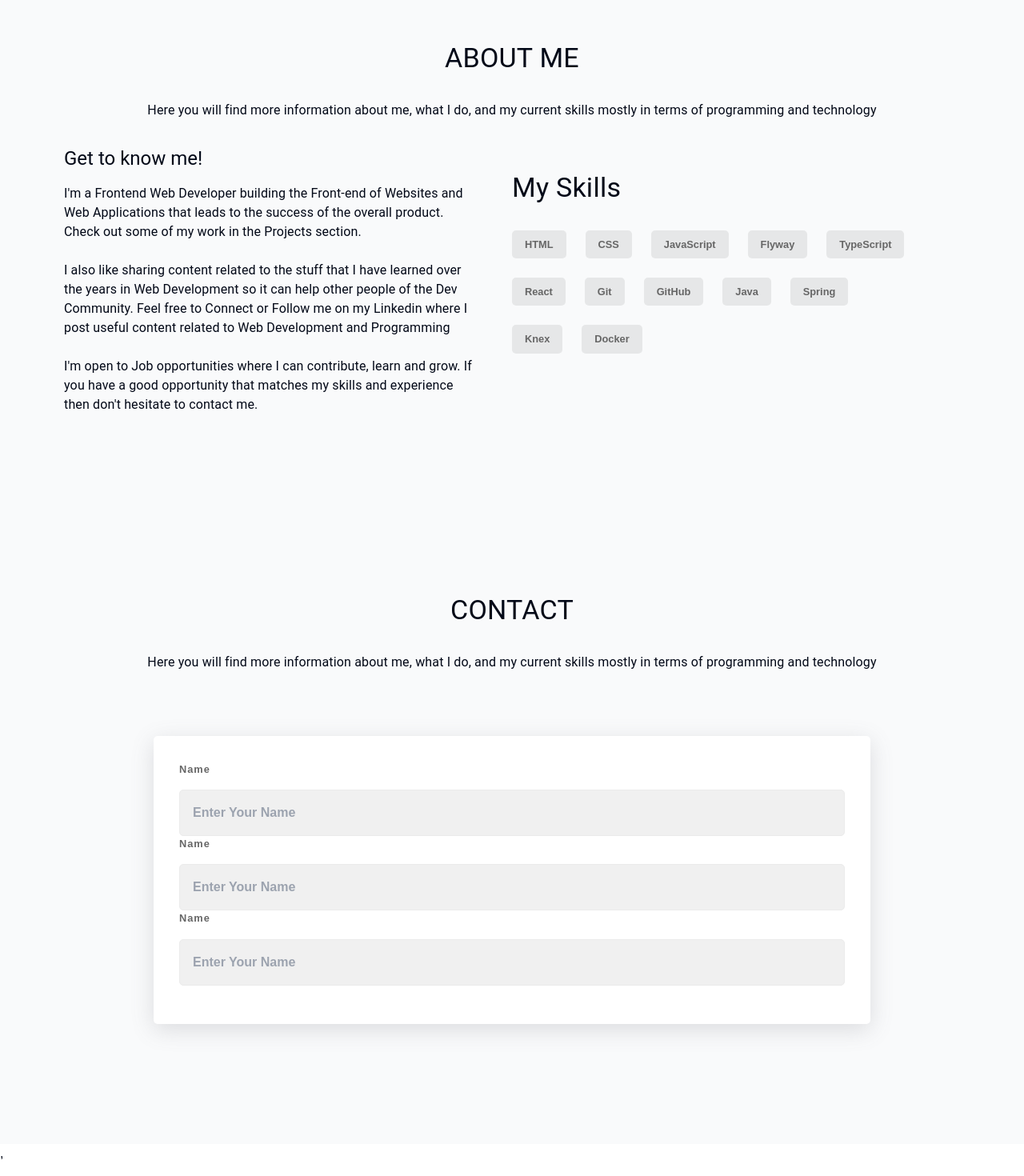
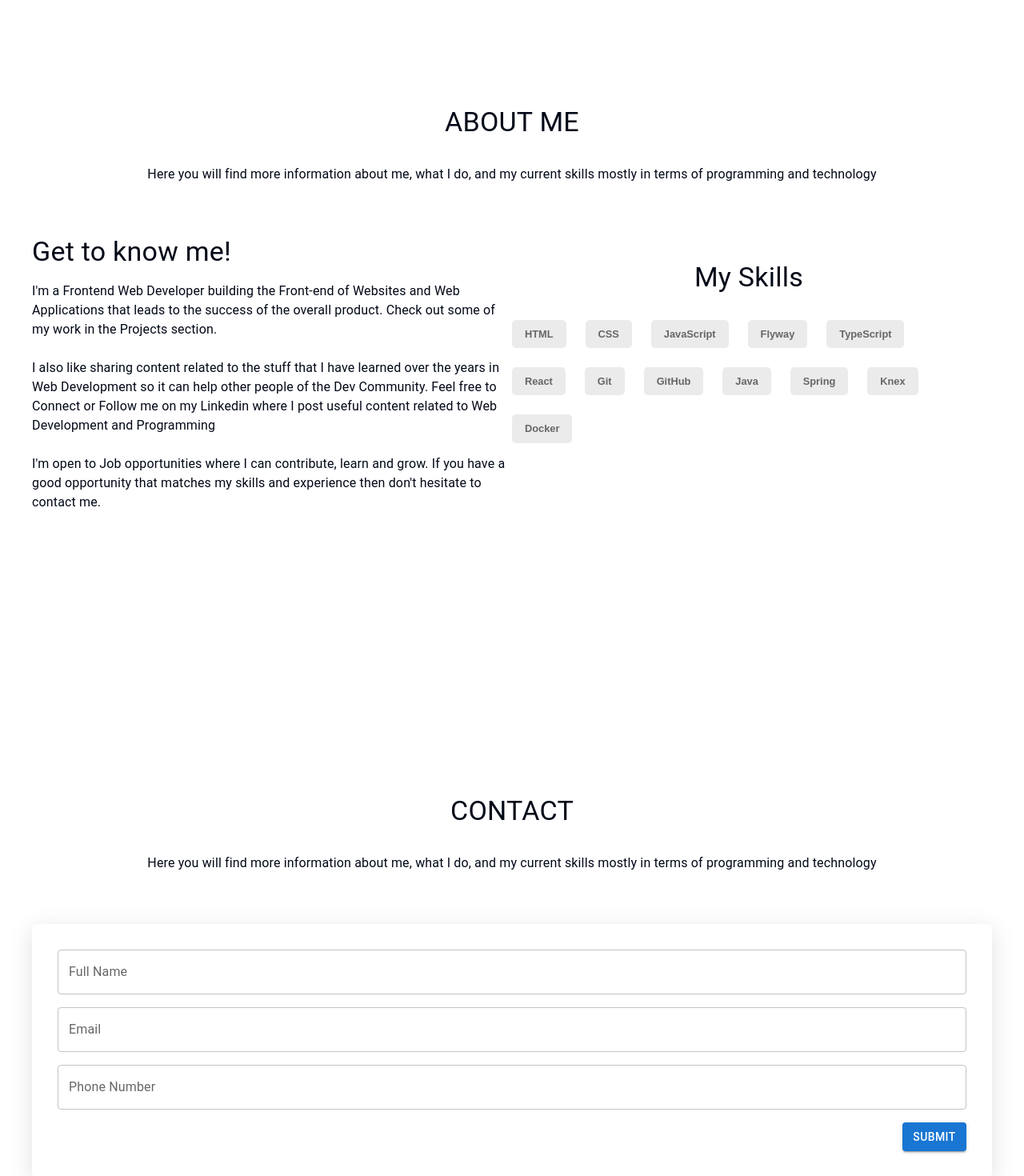
Before and after one commit to davon-davis/davon-davis-app, a React (Vite) app in the folder frontend/: page / in a window 1280 px wide. Shown: the part 860-2330 px from the top of the page at 80% size. Built offline with nearby package versions, Linux system fonts and the light colour scheme.

Commit message:
fix sections formatting

```diff
--- a/frontend/src/App.tsx
+++ b/frontend/src/App.tsx
@@ -3,16 +3,17 @@ import { AboutMe } from "@/sections/AboutMe.tsx";
 import { Header } from "@/components/Header.tsx";
 import { Contact } from "@/sections/Contact.tsx";
 import { Home } from "@/sections/Home.tsx";
+import { Stack } from "@mui/material";
 
 function App() {
   return (
     <>
       <Header />
-      <body className="flex flex-col bg-gray-50">
+      <Stack mx={5}>
         <Home />
         <AboutMe />
         <Contact />
-      </body>
+      </Stack>
     </>
   );
 }
--- a/frontend/src/sections/AboutMe.tsx
+++ b/frontend/src/sections/AboutMe.tsx
@@ -1,14 +1,37 @@
 import { Grid, Stack, Typography } from "@mui/material";
 
 export const AboutMe = () => {
+  const skills = [
+    "HTML",
+    "CSS",
+    "JavaScript",
+    "Flyway",
+    "TypeScript",
+    "React",
+    "Git",
+    "GitHub",
+    "Java",
+    "Spring",
+    "Knex",
+    "Docker",
+  ];
+
+  const renderSkills = () => {
+    return skills.map((skill, index) => (
+      <div key={index} className="skills">
+        {skill}
+      </div>
+    ));
+  };
+
   return (
     <Stack
       id="aboutMeSection"
-      className={"flex flex-col px-20"}
       style={{
         height: "100%",
-        padding: "7rem 0rem",
-        margin: "0 5rem",
+        padding: "12rem 0rem",
+        display: "flex",
+        justifyContent: "center",
       }}
     >
       <Typography
@@ -17,13 +40,13 @@ export const AboutMe = () => {
       >
         ABOUT ME
       </Typography>
-      <Typography style={{ paddingBottom: "2rem", textAlign: "center" }}>
+      <Typography style={{ paddingBottom: "4rem", textAlign: "center" }}>
         Here you will find more information about me, what I do, and my current
         skills mostly in terms of programming and technology
       </Typography>
-      <Grid container spacing={5} xs={12}>
+      <Grid container spacing={1} xs={12} style={{ height: "100%" }}>
         <Grid item xs={12} md={6}>
-          <Typography variant="h5" pb={2}>
+          <Typography variant="h4" pb={2}>
             Get to know me!
           </Typography>
           <div>
@@ -48,24 +71,11 @@ export const AboutMe = () => {
             </Typography>
           </div>
         </Grid>
-        <Grid item xs={12} md={6}>
+        <Grid item xs={12} md={6} style={{ textAlign: "center" }}>
           <Typography variant="h4" py="2rem">
             My Skills
           </Typography>
-          <div className={"flex flex-wrap"}>
-            <div className={"skills"}>HTML</div>
-            <div className={"skills"}>CSS</div>
-            <div className={"skills"}>JavaScript</div>
-            <div className={"skills"}>Flyway</div>
-            <div className={"skills"}>TypeScript</div>
-            <div className={"skills"}>React</div>
-            <div className={"skills"}>Git</div>
-            <div className={"skills"}>GitHub</div>
-            <div className={"skills"}>Java</div>
-            <div className={"skills"}>Spring</div>
-            <div className={"skills"}>Knex</div>
-            <div className={"skills"}>Docker</div>
-          </div>
+          <div className={"flex flex-wrap"}>{renderSkills()}</div>
         </Grid>
       </Grid>
     </Stack>
--- a/frontend/src/sections/Contact.tsx
+++ b/frontend/src/sections/Contact.tsx
@@ -1,66 +1,42 @@
-import { Stack, Typography } from "@mui/material";
+import { Button, Stack, TextField, Typography } from "@mui/material";
 
 export const Contact = () => {
   return (
     <Stack
       id="contactMeSection"
-      className={"flex flex-col px-20"}
       style={{
         height: "100vh",
-        padding: "7rem 0rem",
-        margin: "0 5rem",
+        // padding: "7rem 0rem",
+        display: "flex",
+        justifyContent: "center",
       }}
     >
       <Typography
         variant="h4"
-        style={{ textAlign: "center", paddingBottom: "2rem" }}
+        style={{ textAlign: "center", marginBottom: "2rem" }}
       >
         CONTACT
       </Typography>
-      <Typography style={{ textAlign: "center" }}>
+      <Typography style={{ textAlign: "center", paddingBottom: "4rem" }}>
         Here you will find more information about me, what I do, and my current
         skills mostly in terms of programming and technology
       </Typography>
-      <div
+      <Stack
+        gap={2}
         style={{
           boxShadow: "rgba(100,100,111,0.2) 0px 7px 29px 0px",
           background: "white",
+          borderRadius: "5px",
           padding: "2rem",
-          marginTop: "1rem",
-          maxWidth: "80rem",
-          textAlign: "right",
-          width: "70vw",
-          borderRadius: "5px",
-          margin: "5rem auto 0 auto",
         }}
       >
-        <div className={"mb-4"}>
-          <label className={"contact__form-label"}>Name</label>
-          <input
-            placeholder="Enter Your Name"
-            type="text"
-            className="contact__form-input"
-            name="name"
-            id="name"
-          />
-          <label className={"contact__form-label"}>Name</label>
-          <input
-            placeholder="Enter Your Name"
-            type="text"
-            className="contact__form-input"
-            name="name"
-            id="name"
-          />
-          <label className={"contact__form-label"}>Name</label>
-          <input
-            placeholder="Enter Your Name"
-            type="text"
-            className="contact__form-input"
-            name="name"
-            id="name"
-          />
-        </div>
-      </div>
+        <TextField label="Full Name" type="text" id="name" />
+        <TextField label="Email" type="text" id="email" />
+        <TextField label="Phone Number" type="text" id="phone-number" />
+        <Button variant="contained" style={{ width: "5rem", alignSelf: "end" }}>
+          Submit
+        </Button>
+      </Stack>
     </Stack>
   );
 };
--- a/frontend/src/sections/Home.tsx
+++ b/frontend/src/sections/Home.tsx
@@ -8,6 +8,7 @@ export const Home = () => {
         height: "100vh",
         display: "flex",
         justifyContent: "center",
+        textAlign: "center",
       }}
     >
       <Typography
@@ -16,10 +17,7 @@ export const Home = () => {
       >
         Hello! I'm <span className="text-yellow-400">Davon Davis</span>
       </Typography>
-      <Typography
-        className={"heading-sec_sub"}
-        style={{ margin: "0 5rem 0 5rem" }}
-      >
+      <Typography>
         A Frontend focused Web Developer building the Frontend of Websites and
         Web Applications that leads to the success of the overall product.
       </Typography>
```
